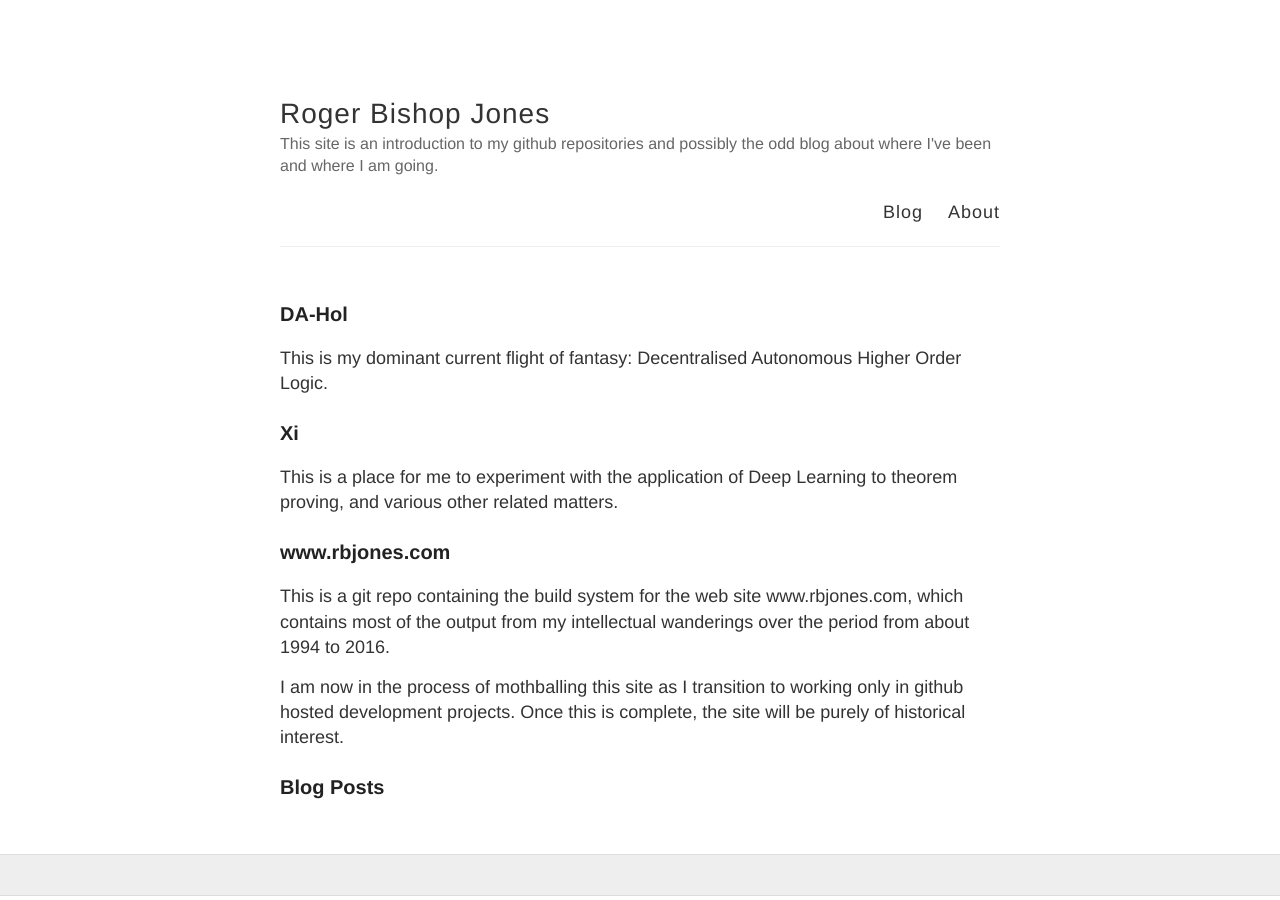
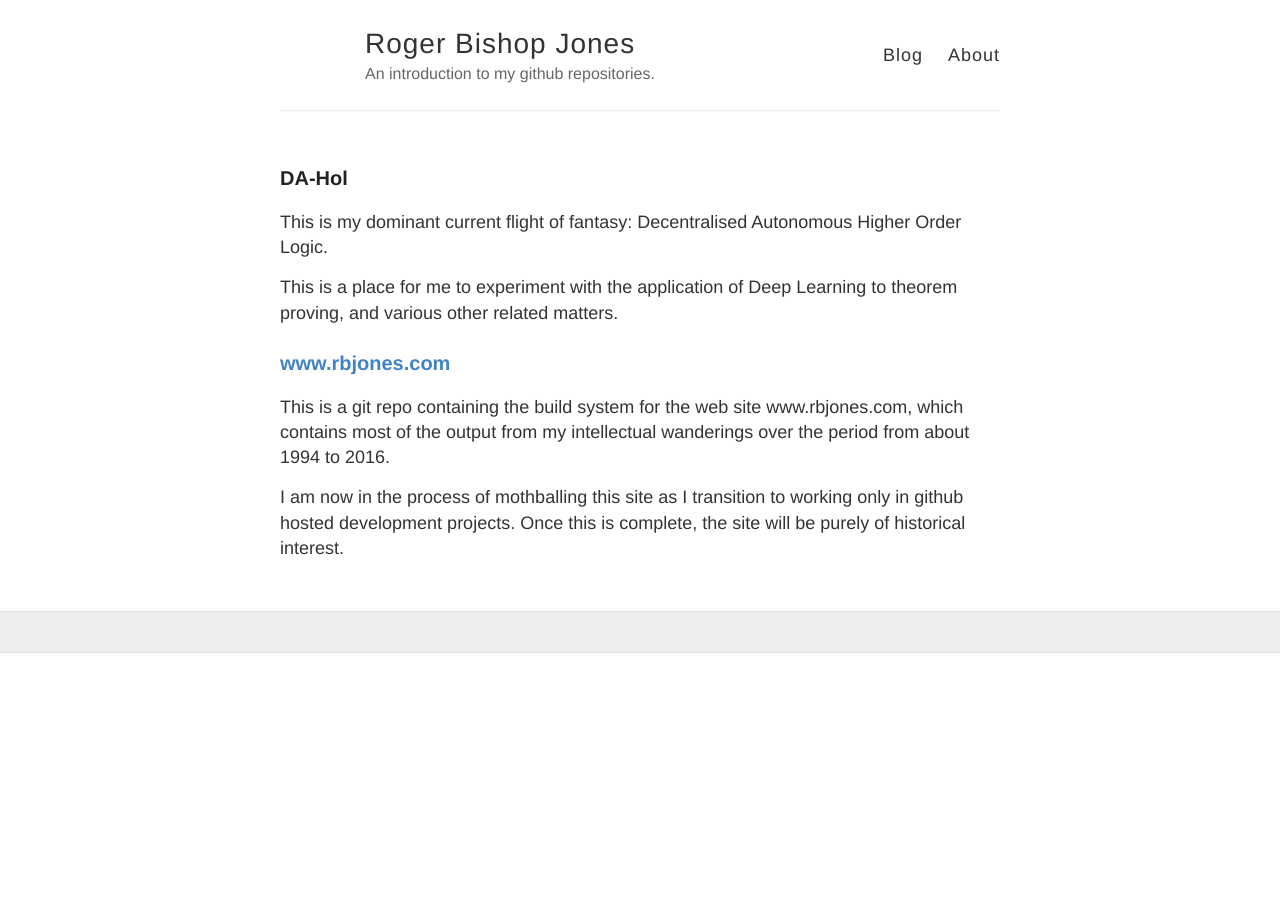
Before and after one commit to rbjones/rbjones.github.io, a Jekyll site: the page built from index.html, in a window 1280 px wide. Built offline with Jekyll 4.4.1, drawn with Linux system fonts in a browser that asks for light colours.

Commit message:
Separate page for blog

```diff
--- a/_config.yml
+++ b/_config.yml
@@ -17,7 +17,7 @@
 title: RBJ at GitHub
 email: rbj@rbjones.com
 
-description: This site is an introduction to my github repositories and possibly the odd blog about where I've been and where I am going.
+description: An introduction to my github repositories.
 
 baseurl: "" # the subpath of your site, e.g. /blog
 url: "http://rbjones.github.io" # the base hostname & protocol for your site, e.g. http://example.com
--- a/_layouts/default.html
+++ b/_layouts/default.html
@@ -27,7 +27,7 @@
           </div>
 
           <nav>
-            <a href="{{ site.baseurl }}/">Blog</a>
+            <a href="{{ site.baseurl }}/blog">Blog</a>
             <a href="{{ site.baseurl }}/about">About</a>
           </nav>
         </header>
--- a/index.html
+++ b/index.html
@@ -7,31 +7,15 @@
 
 <p>This is my dominant current flight of fantasy: Decentralised Autonomous Higher Order Logic.</p>
 
-<h3>
-<a id="creating-pages-manually" class="anchor" href="#creating-pages-manually" aria-hidden="true"><span aria-hidden="true" class="octicon octicon-link"></span></a>Xi</h3>
-
-<p>This is a place for me to experiment with the application of Deep Learning to theorem proving, and various other related matters.</p>
+<p>This is a place for me to experiment with the application of Deep Learning to theorem proving, and various other related matters.
+</p>
 
 <h3>
-<a id="authors-and-contributors" class="anchor" href="#authors-and-contributors" aria-hidden="true"><span aria-hidden="true" class="octicon octicon-link"></span></a>www.rbjones.com</h3>
+  <a id="authors-and-contributors" class="anchor" href="#authors-and-contributors" aria-hidden="true"><span aria-hidden="true" class="octicon octicon-link">www.rbjones.com</span></a>
+</h3>
 
-<p>This is a git repo containing the build system for the web site www.rbjones.com, which contains most of the output from my intellectual wanderings over the period from about 1994 to 2016.</p>
+<p>This is a git repo containing the build system for the web site www.rbjones.com, which contains most of the output from my intellectual wanderings over the period from about 1994 to 2016.
+</p>
 <p>I am now in the process of mothballing this site as I transition to working only in github hosted development projects.
   Once this is complete, the site will be purely of historical interest.
-  </p>
-
-<h3>Blog Posts</h3>
-<div class="posts">
-  {% for post in site.posts %}
-    <article class="post">
-
-      <h1><a href="{{ site.baseurl }}{{ post.url }}">{{ post.title }}</a></h1>
-
-      <div class="entry">
-        {{ post.excerpt }}
-      </div>
-
-      <a href="{{ site.baseurl }}{{ post.url }}" class="read-more">Read More</a>
-    </article>
-  {% endfor %}
-</div>
+</p>
```
Also changed, not shown: blog.html (added, +20 -0 lines), 1 other file.
